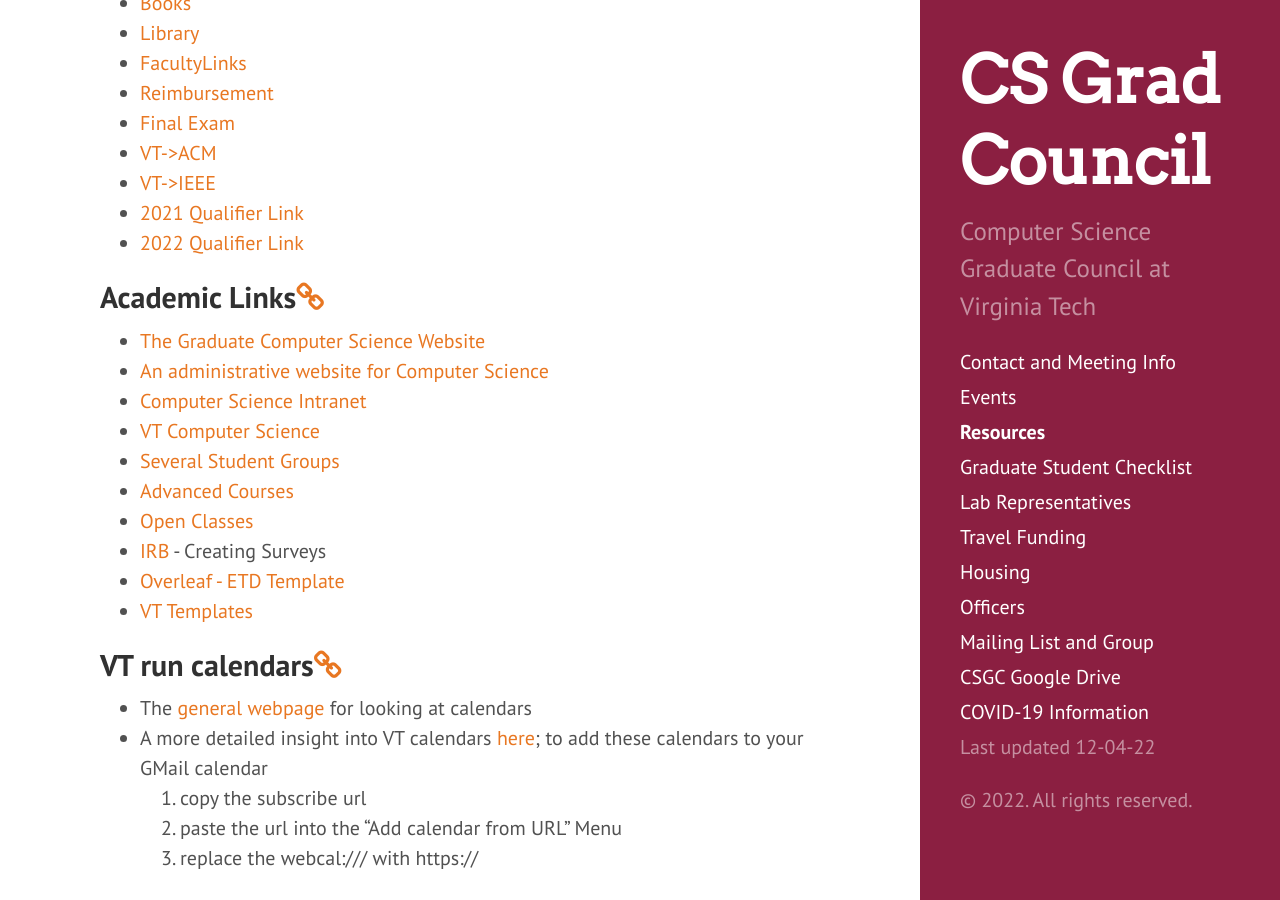
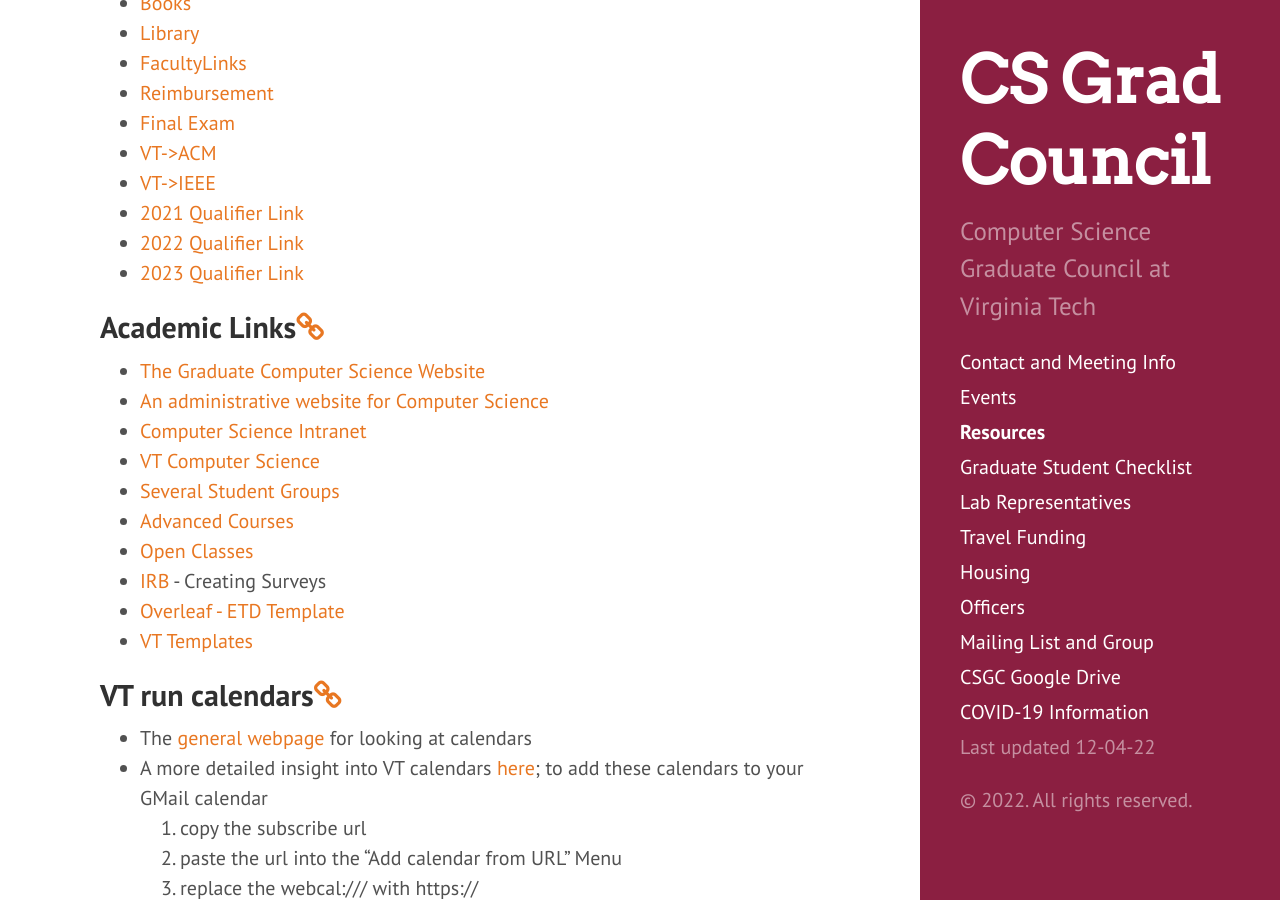
Before and after one commit to CSGraduateCouncil-VirginiaTech/csgc-website, a Jekyll site: the page built from resources.md, in a window 1280 px wide and 900 px high, scrolled down 1032 px. Built offline with Jekyll 4.4.1, drawn with Linux system fonts in a browser that asks for light colours.

Commit message:
Update resources.md

```diff
--- a/resources.md
+++ b/resources.md
@@ -41,6 +41,7 @@ Steps to change your research hours (CS 5994 for MS and CS 7994 for PhD):
 * [VT-&gt;IEEE](https://ieeexplore-ieee-org.ezproxy.lib.vt.edu/)
 * [2021 Qualifier Link](https://people.cs.vt.edu/kluther/qualifier/2021/)
 * [2022 Qualifier Link](https://people.cs.vt.edu/gracanin/qualifier/2022/)
+* [2023 Qualifier Link](https://people.cs.vt.edu/gracanin/qualifier/2023/)
 
 ## <a name="AcademicLinks"></a>Academic Links<a href="#AcademicLinks"><i class="fa fa-link" aria-hidden="true"></i></a>
 
```
